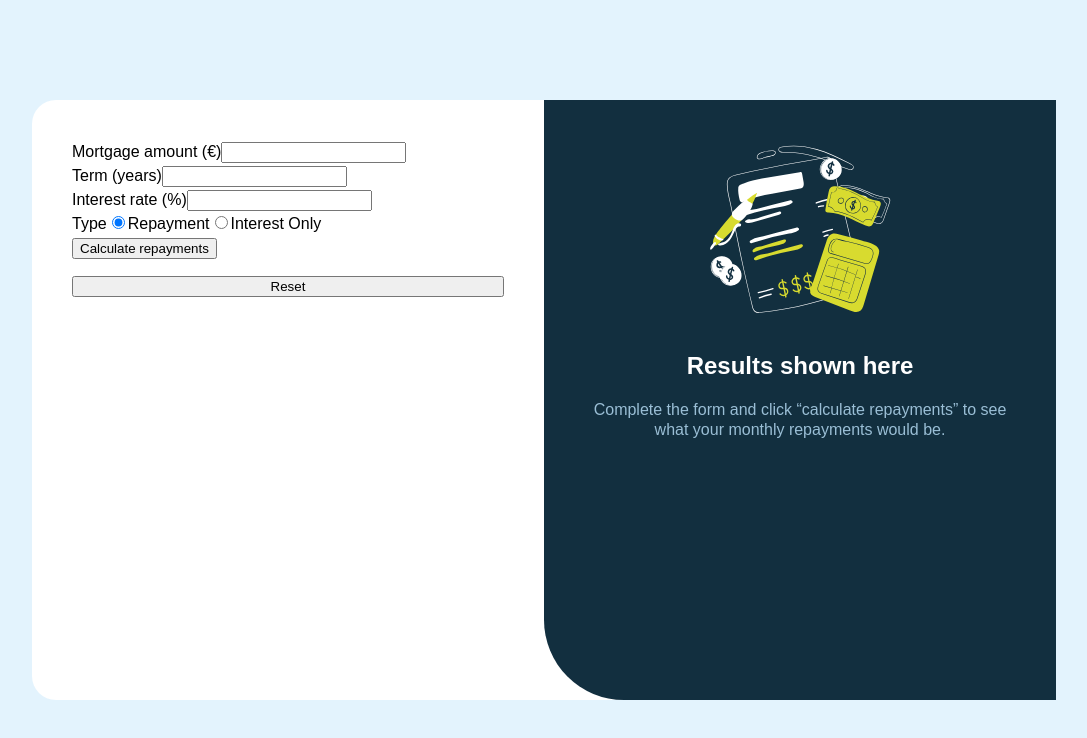
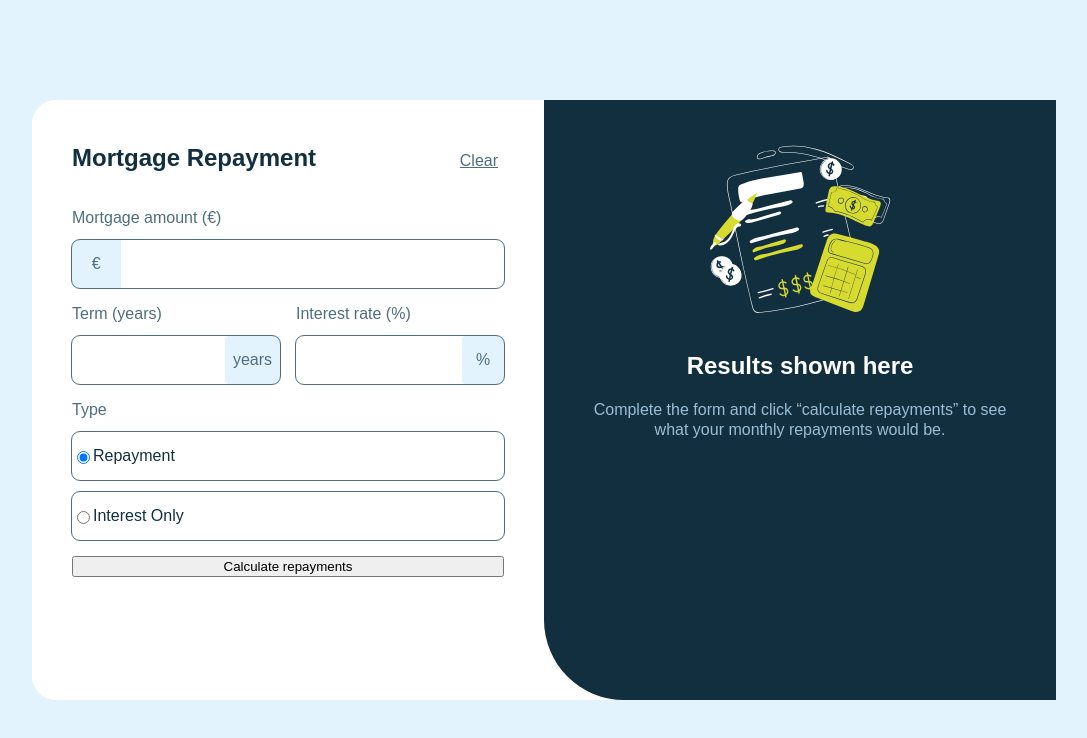
Before and after one commit to JosielLima/mortgage-repayment-calculator, a React (Vite) app: page / in a window 1280 px wide. Shown: the top 738 px of the page, without its empty margins (96-1183 px from the left). Built offline with nearby package versions, Linux system fonts and the light colour scheme.

Commit message:
styles inform component

```diff
--- a/src/components/Form.jsx
+++ b/src/components/Form.jsx
@@ -91,34 +91,51 @@ const Form = ({setResults}) => {
   };
 
   return (
-    <div className="form">
-      <form onSubmit={handleSubmit}>
-        {/* ... header ... */}
+    <div>
+      <form className="form" onSubmit={handleSubmit}>
+        <header className='header'>
+          <h6 className="text-preset-2 text-slate-900">Mortgage Repayment</h6>
+          <button onClick={handleReset} className='text-preset-4 btn-reset'>Clear</button>
+        </header>
         <div className="form-group">
-          <label htmlFor="amount">Mortgage amount (€)</label>
-          <input type="number" id="amount" name="amount" value={form.amount} onChange={handleChange} />
+          <label htmlFor="amount" className="text-preset-4 text-slate-700">Mortgage amount (€)</label>
+          <div className="input-group">
+            <span className='icon text-preset-3'>€</span>
+            <input type="number" id="amount" name="amount" value={form.amount} onChange={handleChange} className='input' />
+          </div>
           {errors.amount && <p className="error">{errors.amount}</p>}
         </div>
-        <div className="form-group">
-          <label htmlFor="termYears">Term (years)</label>
-          <input type="number" id="termYears" name="termYears" value={form.termYears} onChange={handleChange} />
-          {errors.termYears && <p className="error">{errors.termYears}</p>}
+        <div className='form-group-horizontal'>
+          <div className="form-group">
+            <label htmlFor="termYears" className="text-preset-4 text-slate-700">Term (years)</label>
+            <div className="input-group">
+              <input type="number" id="termYears" name="termYears" value={form.termYears} onChange={handleChange} className='input' />
+              <span className='icon text-preset-3'>years</span>
+            </div>
+            {errors.termYears && <p className="error">{errors.termYears}</p>}
+          </div>
+          <div className="form-group">
+            <label htmlFor="interestRate" className="text-preset-4 text-slate-700">Interest rate (%)</label>
+            <div className="input-group">
+              <input type="number" id="interestRate" name="interestRate" value={form.interestRate} onChange={handleChange} className='input' />
+              <span className='icon text-preset-3'>%</span>
+            </div>
+            {errors.interestRate && <p className="error">{errors.interestRate}</p>}
+          </div>
         </div>
         <div className="form-group">
-          <label htmlFor="interestRate">Interest rate (%)</label>
-          <input type="number" id="interestRate" name="interestRate" value={form.interestRate} onChange={handleChange} />
-          {errors.interestRate && <p className="error">{errors.interestRate}</p>}
-        </div>
-        <div className="form-group">
-          <label>Type</label>
-          <input type="radio" id="repayment" name="type" value="repayment" checked={form.type === 'repayment'} onChange={handleChange} />
-          <label htmlFor="repayment">Repayment</label>
-          <input type="radio" id="interest" name="type" value="interest" checked={form.type === 'interest'} onChange={handleChange} />
-          <label htmlFor="interest">Interest Only</label>
+          <label className="text-preset-4 text-slate-700">Type</label>
+          <div className='input-group'>
+            <input type="radio" id="repayment" name="type" value="repayment" checked={form.type === 'repayment'} onChange={handleChange} className='radio'/>
+            <label htmlFor="repayment" className='text-preset-3 text-slate-900'>Repayment</label>
+          </div>
+          <div className='input-group'>
+            <input type="radio" id="interest" name="type" value="interest" checked={form.type === 'interest'} onChange={handleChange} className='radio' />
+            <label htmlFor="interest" className='text-preset-3 text-slate-900'>Interest Only</label>
+          </div>
         </div>
         <button type="submit" className="btn btn-primary">Calculate repayments</button>
       </form>
-      <button onClick={handleReset}>Reset</button>
     </div>
   );
 };
--- a/src/components/Result.jsx
+++ b/src/components/Result.jsx
@@ -6,7 +6,7 @@ const Result = ({ results }) => {
       <div className='result-empty'>
         <img src={illustrationEmpty} alt="No calculations performed" className="result-image" />
         <h6 className="text-preset-2 text-center text-white">Results shown here</h6>
-        <p className="text-preset-4 text-center">Complete the form and click “calculate repayments” to see what
+        <p className="text-preset-4 text-slate-300 text-center">Complete the form and click “calculate repayments” to see what
         your monthly repayments would be.</p>
       </div>
     ) : (
--- a/src/styles/components.css
+++ b/src/styles/components.css
@@ -67,10 +67,68 @@
   flex-direction: column;
   gap: var(--space-10);
   padding: 2.5rem;
+
+  .header {
+    display: flex;
+    justify-content: space-between;
+    align-items: baseline;
+    margin-bottom: 1rem;
+  }
+
+  .form-group {
+    display: flex;
+    flex-direction: column;
+    gap: 0.75rem;
+  }
+
+  .form-group-horizontal {
+    display: flex;
+    flex-direction: row;
+    gap: 1rem;
+  }
+
+  .btn-reset {
+    background-color: inherit;
+    border: none;
+    text-decoration: underline;
+    color: var(--color-slate-700);
+    cursor: pointer;
+  }
+
+  .input-group {
+    outline: 1px solid var(--color-slate-700);
+    border-radius: 0.5rem;
+    height: 48px;
+    display: flex;
+    align-items: center;
+    justify-content: start;
+
+    .icon {
+      background-color: var(--color-slate-100);
+      color: var(--color-slate-700);
+      height: 100%;
+      width: 40px;
+      display: flex;
+      align-items: center;
+      justify-content: center;
+      border-top-left-radius: 4px;
+      border-bottom-left-radius: 4px;
+      padding: 0 0.5rem;
+    }
+  }
+
+  .input {
+    width: 100%;
+    height: 100%;
+    border: none;
+    outline: none;
+    font-size: var(--font-size-base);
+    line-height: var(--line-height-tight);
+    padding: 0 var(--space-10);
+    color: var(--color-slate-700);
+   }
+
+  .radio {
+    display: flex;
+  }
 }
-
-.header {
-  display: flex;
-  justify-content: space-between;
-  align-items: baseline;
-}
--- a/src/styles/global.css
+++ b/src/styles/global.css
@@ -30,5 +30,4 @@ body {
   font-size: var(--font-size-base);
   line-height: var(--line-height-tight);
   font-weight: 500;
-  color: var(--color-slate-300);
 }
```
